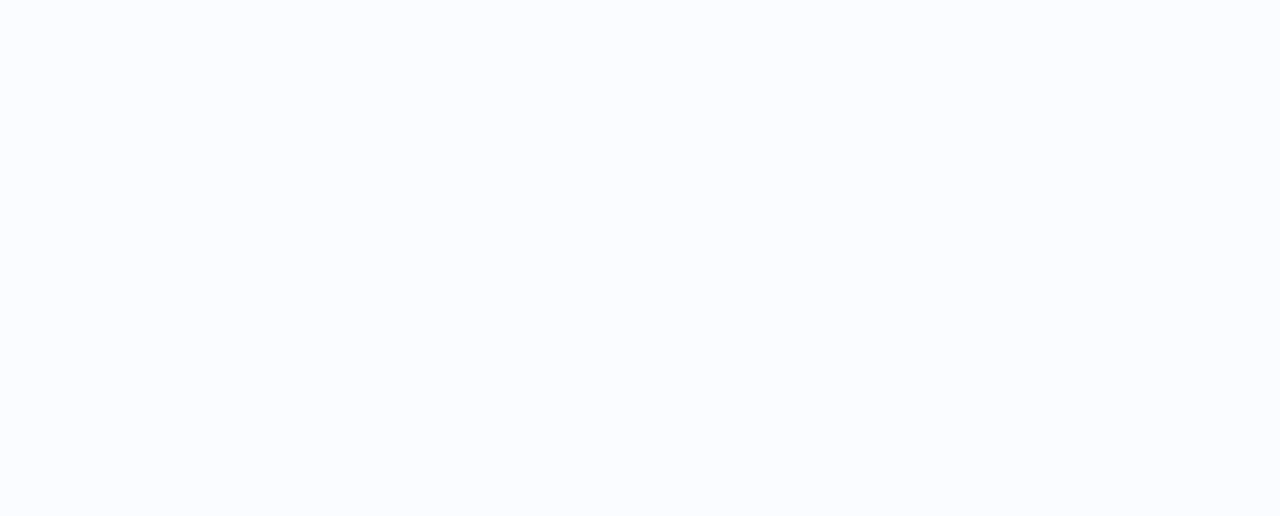
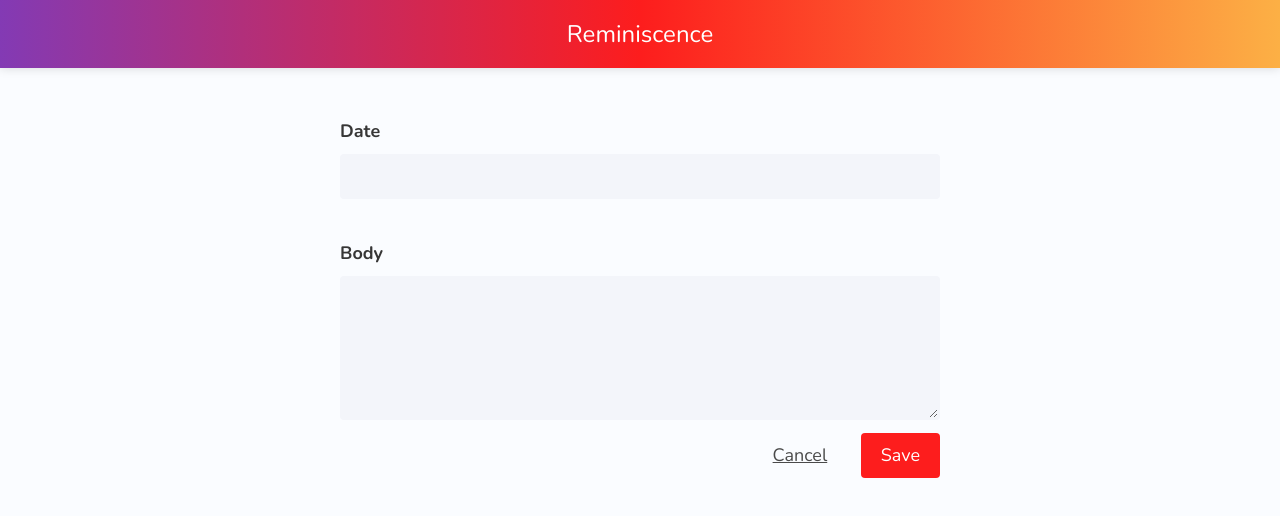
Before and after one commit to hunnain-atif/reminiscence, an Angular app in the folder reminiscence-frontend/: page /1 in a window 1280 px wide. Before the commit this address led to /. Shown: the top 516 px of the page. Built offline with nearby package versions, Linux system fonts and the light colour scheme.

Commit message:
create components and styling details page

```diff
--- a/reminiscence-frontend/src/app/app-routing.module.ts
+++ b/reminiscence-frontend/src/app/app-routing.module.ts
@@ -1,11 +1,13 @@
 import { NgModule } from '@angular/core';
 import { Routes, RouterModule } from '@angular/router';
+import { JournalDetailsComponent } from './pages/journal-details/journal-details.component';
 import { JournalListComponent } from './pages/journal-list/journal-list.component';
 import { MainLayoutComponent } from './pages/main-layout/main-layout.component';
 
 const routes: Routes = [
   { path: '', component: MainLayoutComponent, children: [
-    {path: '', component: JournalListComponent}
+    {path: '', component: JournalListComponent},
+    {path: ':id', component: JournalDetailsComponent}
   ]}
 ];
 
--- /dev/null
+++ b/reminiscence-frontend/src/app/pages/journal-details/journal-details.component.html
@@ -0,0 +1,27 @@
+<div class="form-container">
+    <form #journalForm="ngForm" (ngSubmit)="onSubmit(journalForm)">
+        <div class="field">
+            <label class="label">Date</label>
+            <div class="control">
+                <input type="text" name="date" [ngModel]="journal.date" required class="input">
+            </div>
+        </div>
+        <br>
+        <div class="field">
+            <label class="label">Body</label>
+            <div class="control">
+                <textarea name="body" [ngModel]="journal.body" class="textarea"></textarea>
+            </div>
+        </div>
+
+        <div class="field is-grouped is-pulled-right">
+            <div class="control">
+                <button class="button is-text" type="button">Cancel</button>
+            </div>
+            <div class="control">
+                <button class="button is-primary" type="submit">Save</button>
+            </div>
+        </div>
+
+    </form>
+</div>
--- /dev/null
+++ b/reminiscence-frontend/src/app/pages/journal-details/journal-details.component.scss
@@ -0,0 +1,5 @@
+.form-container {
+  max-width: 600px;
+  margin: auto;
+  margin-top: 50px;
+}
--- /dev/null
+++ b/reminiscence-frontend/src/app/pages/journal-details/journal-details.component.ts
@@ -0,0 +1,24 @@
+import { Component, OnInit } from '@angular/core';
+import { NgForm } from '@angular/forms';
+import { Journal } from 'src/app/shared/journal.model';
+
+@Component({
+  selector: 'app-journal-details',
+  templateUrl: './journal-details.component.html',
+  styleUrls: ['./journal-details.component.scss']
+})
+export class JournalDetailsComponent implements OnInit {
+
+  journal: Journal;
+
+  constructor() { }
+
+  ngOnInit(): void {
+    this.journal = new Journal();
+  }
+
+  onSubmit(form: NgForm) {
+    console.log(form);
+  }
+
+}
--- /dev/null
+++ b/reminiscence-frontend/src/app/shared/journal.model.ts
@@ -0,0 +1,4 @@
+export class Journal {
+    public date: string;
+    public body: string;
+}
```
Also changed, not shown: reminiscence-frontend/src/app/app.module.ts (+7 -2 lines).
